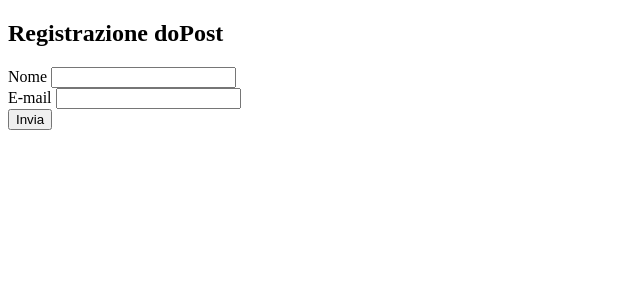
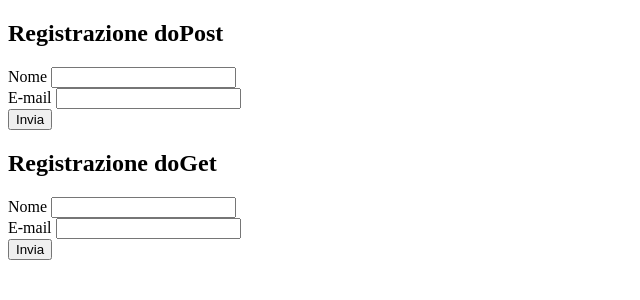
Before and after one commit to claudio45VI/servlet_01, a Java web app: page / in a window 1280 px wide. Shown: the top 300 px of the page, without its empty margins (0-640 px from the left). Run offline with Tomcat 11, a stand-in JSP engine, Linux system fonts and the light colour scheme.

Commit message:
aggiunto secondo form con metodo get

```diff
--- a/src/main/webapp/registrazione.jsp
+++ b/src/main/webapp/registrazione.jsp
@@ -21,6 +21,18 @@
 			<button type="submit">Invia</button>
 		</form>
 
+		<h2>Registrazione doGet</h2>
+		<form action="registrazione" method="get">
+			<div>
+				<label>Nome</label>
+				<input type="text" name="nome">
+			</div>
+			<div>
+				<label>E-mail</label>
+				<input type="email" name="email">
+			</div>
+			<button type="submit">Invia</button>
+		</form>
 
 		<!-- Registrazione utente -->
 	</body>
```
